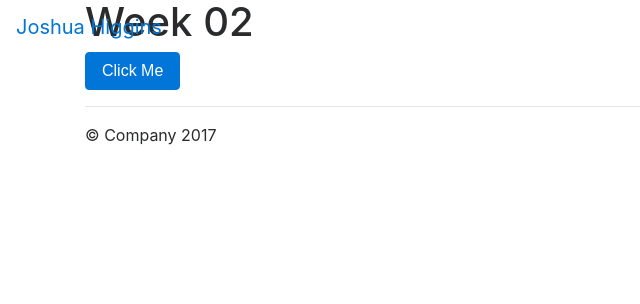
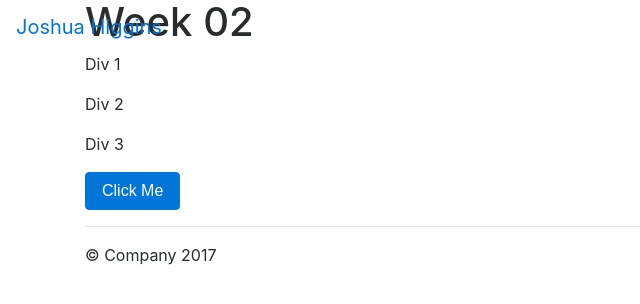
Before and after one commit to Higgins723/cs313, a PHP site: page /week02.php in a window 1280 px wide. Shown: the top 304 px of the page, without its empty margins (0-640 px from the left). Run offline with PHP 8.4, Linux system fonts and the light colour scheme; some libraries are stand-ins or nearby versions.

Commit message:
added hover css effects week02

```diff
--- /dev/null
+++ b/web/css/week02.css
@@ -0,0 +1,3 @@
+.div1 .div2 .div3 p:hover {
+    font-weight: bold;
+}
--- a/web/week02.php
+++ b/web/week02.php
@@ -1,9 +1,20 @@
 <?php include("includes/header.php");?>
+
+<link href="css/week02.css" rel="stylesheet">
 
 <div class="container">
     <div class="row">
         <div class="col-md-12">
             <h1>Week 02</h1>
+            <div class="div1">
+                <p>Div 1</p>
+            </div>
+            <div class="div2">
+                <p>Div 2</p>
+            </div>
+            <div class="div3">
+                <p>Div 3</p>
+            </div>
             <button type="button" onclick="week02Alert()"  class="btn btn-primary">Click Me</button>
         </div>
     </div>
```
